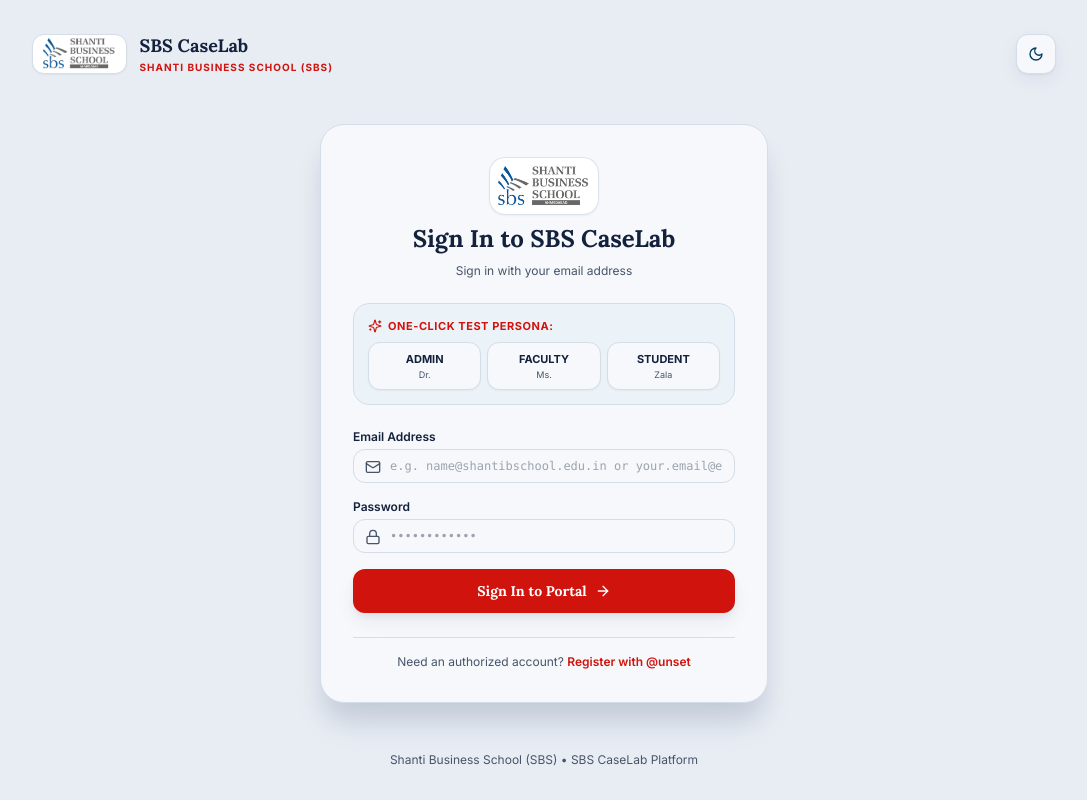
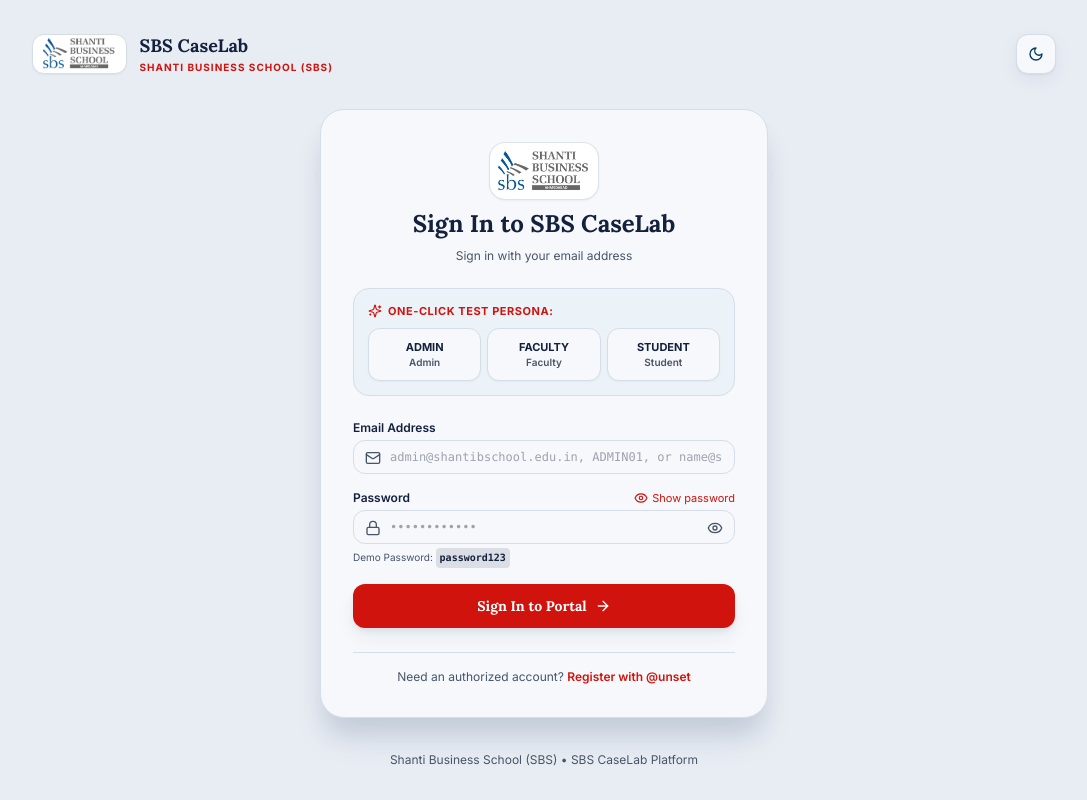
Before and after one commit to prachizala/Case_Lab, a Next.js app: page /login in a window 1280 px wide. Shown: the whole page, without its empty margins (96-1183 px from the left). Built offline with nearby package versions, Linux system fonts and the light colour scheme; no server answers.

Commit message:
feat(auth): add password visibility toggle, show demo credentials, and simplify role names to Admin, Faculty, Student

```diff
--- a/src/app/api/portfolio/[studentId]/certificate/[caseId]/route.ts
+++ b/src/app/api/portfolio/[studentId]/certificate/[caseId]/route.ts
@@ -199,7 +199,7 @@ export async function GET(
     doc.line(pageWidth - 105, sigY, pageWidth - 40, sigY);
     doc.setFontSize(9.5);
     doc.setTextColor(...primaryRgb);
-    doc.text(caseStudy.author_name || "Ms. Reena Paswan", pageWidth - 72.5, sigY + 5, {
+    doc.text(caseStudy.author_name || "Faculty", pageWidth - 72.5, sigY + 5, {
       align: "center",
     });
     doc.setFontSize(8);
--- a/src/app/library/page.tsx
+++ b/src/app/library/page.tsx
@@ -727,8 +727,8 @@ export default function LibraryPage() {
                     className="w-full px-2.5 py-1.5 text-xs rounded-lg border border-border bg-surface text-text focus:outline-none focus:border-accent"
                   >
                     <option value="all">All Faculty</option>
-                    <option value="Ms. Reena Paswan">Ms. Reena Paswan</option>
-                    <option value="Dr. Neha Sharma">Dr. Neha Sharma</option>
+                    <option value="Faculty">Faculty</option>
+                    <option value="Admin">Admin</option>
                   </select>
                 </div>
 
--- a/src/app/login/page.tsx
+++ b/src/app/login/page.tsx
@@ -18,6 +18,8 @@ import {
   ArrowRight,
   AlertCircle,
   Sparkles,
+  Eye,
+  EyeOff,
 } from "lucide-react";
 
 export default function LoginPage() {
@@ -25,6 +27,7 @@ export default function LoginPage() {
 
   const [email, setEmail] = useState("");
   const [password, setPassword] = useState("");
+  const [showPassword, setShowPassword] = useState(false);
   const [error, setError] = useState<string | null>(null);
   const [loading, setLoading] = useState(false);
 
@@ -130,21 +133,29 @@ export default function LoginPage() {
               <span>One-Click Test Persona:</span>
             </div>
             <div className="grid grid-cols-3 gap-1.5">
-              {demoUsers.map((u) => (
+              {demoUsers.map((u) => {
+                const personaName = u.role === "admin" ? "Admin" : u.role === "faculty" ? "Faculty" : "Student";
+                return (
                   <button
                     key={u.role}
                     type="button"
-                  onClick={() => handleQuickDemoLogin(u.email)}
-                  className="p-2 rounded-xl border border-border bg-surface text-center hover:border-accent transition-all shadow-xs"
+                    onClick={() => {
+                      setEmail(u.email);
+                      setPassword("password123");
+                      handleQuickDemoLogin(u.email);
+                    }}
+                    className="p-2.5 rounded-xl border border-border bg-surface text-center hover:border-accent hover:bg-primary-soft/40 transition-all shadow-xs group"
+                    title={`Sign in as ${personaName} (${u.email})`}
                   >
-                  <span className="text-[11px] font-bold block uppercase text-text">
+                    <span className="text-[11px] font-bold block uppercase text-text group-hover:text-accent">
                       {u.role}
                     </span>
-                  <span className="text-[9px] text-muted truncate block">
-                    {u.label.split(" ")[0]}
+                    <span className="text-[10px] text-muted block font-semibold">
+                      {personaName}
                     </span>
                   </button>
-              ))}
+                );
+              })}
             </div>
           </div>
 
@@ -163,9 +174,9 @@ export default function LoginPage() {
               <div className="relative">
                 <Mail className="w-4 h-4 text-muted absolute left-3 top-2.5" />
                 <input
-                  type="email"
+                  type="text"
                   required
-                  placeholder="e.g. name@shantibschool.edu.in or your.email@example.com"
+                  placeholder="admin@shantibschool.edu.in, ADMIN01, or name@shantibschool.edu.in"
                   value={email}
                   onChange={(e) => setEmail(e.target.value)}
                   className="w-full pl-9 pr-3 py-2 rounded-xl border border-border bg-surface text-text focus:outline-none focus:ring-1 focus:ring-accent font-mono"
@@ -174,20 +185,51 @@ export default function LoginPage() {
             </div>
 
             <div>
-              <label className="font-semibold text-text mb-1 block">
+              <div className="flex items-center justify-between mb-1">
+                <label className="font-semibold text-text">
                   Password
                 </label>
+                <button
+                  type="button"
+                  onClick={() => setShowPassword(!showPassword)}
+                  className="text-[11px] text-accent hover:underline flex items-center gap-1 font-sans cursor-pointer"
+                >
+                  {showPassword ? (
+                    <>
+                      <EyeOff className="w-3.5 h-3.5" />
+                      <span>Hide password</span>
+                    </>
+                  ) : (
+                    <>
+                      <Eye className="w-3.5 h-3.5" />
+                      <span>Show password</span>
+                    </>
+                  )}
+                </button>
+              </div>
               <div className="relative">
                 <Lock className="w-4 h-4 text-muted absolute left-3 top-2.5" />
                 <input
-                  type="password"
+                  type={showPassword ? "text" : "password"}
                   required
                   placeholder="••••••••••••"
                   value={password}
                   onChange={(e) => setPassword(e.target.value)}
-                  className="w-full pl-9 pr-3 py-2 rounded-xl border border-border bg-surface text-text focus:outline-none focus:ring-1 focus:ring-accent font-mono"
+                  className="w-full pl-9 pr-10 py-2 rounded-xl border border-border bg-surface text-text focus:outline-none focus:ring-1 focus:ring-accent font-mono"
                 />
+                <button
+                  type="button"
+                  onClick={() => setShowPassword(!showPassword)}
+                  className="absolute right-3 top-2.5 text-muted hover:text-text transition-colors cursor-pointer"
+                  title={showPassword ? "Hide password" : "Show password"}
+                  tabIndex={-1}
+                >
+                  {showPassword ? <EyeOff className="w-4 h-4" /> : <Eye className="w-4 h-4" />}
+                </button>
               </div>
+              <p className="mt-1 text-[10px] text-muted font-sans">
+                Demo Password: <button type="button" onClick={() => setPassword("password123")} className="px-1 py-0.5 rounded bg-muted/15 font-mono text-text font-bold hover:bg-accent/20 hover:text-accent transition-colors">password123</button>
+              </p>
             </div>
 
             <button
--- a/src/app/pricing/page.tsx
+++ b/src/app/pricing/page.tsx
@@ -53,8 +53,8 @@ export default function PricingPage() {
         // Fallback demo user
         userObj = {
           id: "usr-student-1",
-          email: `prachi.z24bca@${ALLOWED_EMAIL_DOMAIN}`,
-          name: "Zala Prachi",
+          email: `student@${ALLOWED_EMAIL_DOMAIN}`,
+          name: "Student",
           role: "student",
           subscription_status: "active",
         };
--- a/src/app/privacy/page.tsx
+++ b/src/app/privacy/page.tsx
@@ -43,8 +43,8 @@ export default function PrivacyPage() {
       } else {
         setCurrentUser({
           id: "usr-student-1",
-          email: `prachi.z24bca@${ALLOWED_EMAIL_DOMAIN}`,
-          name: "Zala Prachi",
+          email: `student@${ALLOWED_EMAIL_DOMAIN}`,
+          name: "Student",
           role: "student",
         });
       }
--- a/src/app/signup/page.tsx
+++ b/src/app/signup/page.tsx
@@ -261,7 +261,7 @@ function SignUpForm() {
                   <input
                     type="text"
                     required
-                    placeholder="e.g. Zala Prachi or Reena Paswan"
+                    placeholder="e.g. Student Name or Faculty Name"
                     value={name}
                     onChange={(e) => setName(e.target.value)}
                     className="w-full pl-9 pr-3 py-2 rounded-xl border border-border bg-surface text-text focus:outline-none focus:ring-1 focus:ring-accent"
--- a/src/components/AppShell.tsx
+++ b/src/components/AppShell.tsx
@@ -71,7 +71,7 @@ export function AppShell({ children }: AppShellProps) {
         if (user) {
           setCurrentUser(user);
         } else if (ENABLE_DEMO_PERSONA_SWITCHER) {
-          // In demo mode, if session cookie hasn't been initialized yet, auto-provision Dr. Neha Sharma
+          // In demo mode, if session cookie hasn't been initialized yet, auto-provision Admin
           fetch("/api/auth", {
             method: "POST",
             headers: { "Content-Type": "application/json" },
@@ -453,10 +453,10 @@ export function AppShell({ children }: AppShellProps) {
                   {/* User Profile Card */}
                   <div className="p-3 rounded-xl bg-primary-soft/30 dark:bg-primary-soft/10 border border-border/40 space-y-1">
                     <p className="text-xs font-bold text-text truncate">
-                      {currentUser?.name || "Dr. Neha Sharma"}
+                      {currentUser?.name || "Admin"}
                     </p>
                     <p className="text-[11px] text-muted truncate">
-                      {currentUser?.email || "neha.sharma@shantibschool.edu.in"}
+                      {currentUser?.email || "admin@shantibschool.edu.in"}
                     </p>
                     <div className="flex items-center flex-wrap gap-1.5 pt-1">
                       <span className="px-2 py-0.5 rounded-full text-[9px] font-mono font-bold uppercase tracking-wider bg-primary text-white">
@@ -514,7 +514,7 @@ export function AppShell({ children }: AppShellProps) {
                                 : "hover:bg-muted/10 text-text"
                             }`}
                           >
-                            <span className="truncate">Dr. Neha Sharma</span>
+                            <span className="truncate font-semibold">Admin</span>
                             <span className="text-[9px] font-mono px-1 rounded bg-white/20 font-bold shrink-0 ml-1">
                               ADMIN
                             </span>
@@ -527,7 +527,7 @@ export function AppShell({ children }: AppShellProps) {
                                 : "hover:bg-muted/10 text-text"
                             }`}
                           >
-                            <span className="truncate">Ms. Reena Paswan</span>
+                            <span className="truncate font-semibold">Faculty</span>
                             <span className="text-[9px] font-mono px-1 rounded bg-white/20 font-bold shrink-0 ml-1">
                               FACULTY
                             </span>
@@ -540,7 +540,7 @@ export function AppShell({ children }: AppShellProps) {
                                 : "hover:bg-muted/10 text-text"
                             }`}
                           >
-                            <span className="truncate">Zala Prachi</span>
+                            <span className="truncate font-semibold">Student</span>
                             <span className="text-[9px] font-mono px-1 rounded bg-white/20 font-bold shrink-0 ml-1">
                               STUDENT
                             </span>
@@ -638,7 +638,7 @@ export function AppShell({ children }: AppShellProps) {
                       }}
                       className="px-2 py-1 rounded-lg bg-white/10 hover:bg-white/20 text-[11px] font-medium text-white"
                     >
-                      Dr. Neha Sharma (Admin)
+                      Admin
                     </button>
                     <button
                       onClick={() => {
@@ -647,7 +647,7 @@ export function AppShell({ children }: AppShellProps) {
                       }}
                       className="px-2 py-1 rounded-lg bg-white/10 hover:bg-white/20 text-[11px] font-medium text-white"
                     >
-                      Ms. Reena Paswan (Faculty)
+                      Faculty
                     </button>
                     <button
                       onClick={() => {
@@ -656,7 +656,7 @@ export function AppShell({ children }: AppShellProps) {
                       }}
                       className="px-2 py-1 rounded-lg bg-white/10 hover:bg-white/20 text-[11px] font-medium text-white"
                     >
-                      Zala Prachi (Student)
+                      Student
                     </button>
                   </div>
                 </div>
--- a/src/lib/auth.ts
+++ b/src/lib/auth.ts
@@ -82,21 +82,21 @@ export function getDefaultDemoUsers() {
   return [
     {
       role: "admin" as UserRole,
-      label: "Dr. Neha Sharma (Admin)",
-      email: "neha.sharma@shantibschool.edu.in",
-      description: "Dean, Academics & Accreditation — Management & Strategy",
+      label: "Admin",
+      email: "admin@shantibschool.edu.in",
+      description: "Administrator Portal — Management, Approvals & Platform Settings",
     },
     {
       role: "faculty" as UserRole,
-      label: "Ms. Reena Paswan (Faculty)",
-      email: "reena.paswan@shantibschool.edu.in",
-      description: "Assistant Professor — Business Analytics / Marketing",
+      label: "Faculty",
+      email: "faculty@shantibschool.edu.in",
+      description: "Faculty Portal — Case Generation & Academic Authoring",
     },
     {
       role: "student" as UserRole,
-      label: "Zala Prachi (Student)",
-      email: "prachi.z24bca@shantibschool.edu.in",
-      description: "BCA, Semester 5 — Case library, answers & portfolio",
+      label: "Student",
+      email: "student@shantibschool.edu.in",
+      description: "Student Portal — Case Library, Submissions & Portfolio",
     },
   ];
 }
--- a/src/lib/mock-db.ts
+++ b/src/lib/mock-db.ts
@@ -138,11 +138,11 @@ export const initialCourses: Course[] = [
 ];
 
 export const initialProfiles: Profile[] = [
-  // 1. Admin: Dr. Neha Sharma
+  // 1. Admin
   {
     id: "usr-admin-1",
-    email: "neha.sharma@shantibschool.edu.in",
-    name: "Dr. Neha Sharma",
+    email: "admin@shantibschool.edu.in",
+    name: "Admin",
     role: "admin",
     department_id: "dept-1",
     plan: "institutional",
@@ -155,11 +155,11 @@ export const initialProfiles: Profile[] = [
     created_at: new Date().toISOString(),
     updated_at: new Date().toISOString(),
   },
-  // 2. Faculty: Ms. Reena Paswan
+  // 2. Faculty
   {
     id: "usr-faculty-1",
-    email: "reena.paswan@shantibschool.edu.in",
-    name: "Ms. Reena Paswan",
+    email: "faculty@shantibschool.edu.in",
+    name: "Faculty",
     role: "faculty",
     department_id: "dept-2",
     plan: "institutional",
@@ -172,11 +172,11 @@ export const initialProfiles: Profile[] = [
     created_at: new Date().toISOString(),
     updated_at: new Date().toISOString(),
   },
-  // 3. Student: Zala Prachi
+  // 3. Student
   {
     id: "usr-student-1",
-    email: "prachi.z24bca@shantibschool.edu.in",
-    name: "Zala Prachi",
+    email: "student@shantibschool.edu.in",
+    name: "Student",
     role: "student",
     department_id: "dept-3",
     plan: "standard",
@@ -263,7 +263,7 @@ export const initialCases: CaseStudy[] = [
   {
     id: "case-001",
     author_id: "usr-faculty-1",
-    author_name: "Ms. Reena Paswan",
+    author_name: "Faculty",
     title: "FinTech Disruption at Gujarat Cooperative Bank: The Micro-Lending Dilemma",
     status: "published",
     visibility: "sbs_only",
@@ -325,7 +325,7 @@ export const initialCases: CaseStudy[] = [
   {
     id: "case-002",
     author_id: "usr-faculty-1",
-    author_name: "Ms. Reena Paswan",
+    author_name: "Faculty",
     title: "FlashCase: Supply Chain Volatility at Reliance Solar Gigafactory",
     status: "draft",
     visibility: "private",
@@ -385,7 +385,7 @@ export const initialCases: CaseStudy[] = [
   {
     id: "case-003",
     author_id: "usr-faculty-1",
-    author_name: "Ms. Reena Paswan",
+    author_name: "Faculty",
     title: "Tata Motors EV Battery Sourcing: The Sanand Expansion Dilemma",
     status: "in_review",
     visibility: "sbs_only",
@@ -445,7 +445,7 @@ export const initialCases: CaseStudy[] = [
   {
     id: "case-004",
     author_id: "usr-faculty-1",
-    author_name: "Ms. Reena Paswan",
+    author_name: "Faculty",
     title: "Amul's Quick-Commerce Pivot: Balancing Cold Chain Economics with 10-Minute Delivery",
     status: "changes_requested",
     visibility: "sbs_only",
@@ -504,7 +504,7 @@ export const initialCases: CaseStudy[] = [
   {
     id: "case-005",
     author_id: "usr-faculty-1",
-    author_name: "Ms. Reena Paswan",
+    author_name: "Faculty",
     title: "Zomato vs Swiggy: The Platform Economy Battlefield in Ahmedabad",
     status: "approved",
     visibility: "public",
@@ -562,7 +562,7 @@ export const initialCases: CaseStudy[] = [
   {
     id: "case-006",
     author_id: "usr-faculty-1",
-    author_name: "Ms. Reena Paswan",
+    author_name: "Faculty",
     title: "भारतीय स्टार्टअप्स में प्रतिभा प्रतिधारण: हाइब्रिड कार्यबल चुनौती",
     status: "published",
     visibility: "sbs_only",
@@ -619,7 +619,7 @@ export const initialCases: CaseStudy[] = [
   {
     id: "case-007",
     author_id: "usr-faculty-1",
-    author_name: "Ms. Reena Paswan",
+    author_name: "Faculty",
     title: "સુરતના હીરા ઉદ્યોગમાં લેબ-ગ્રોન ડાયમંડ કટોકટી",
     status: "published",
     visibility: "public",
@@ -740,8 +740,8 @@ export const initialAnswers: StudentAnswer[] = [
     id: "ans-student-1-case-001",
     case_id: "case-001",
     student_id: "usr-student-1",
-    student_name: "Zala Prachi",
-    student_email: "prachi.z24bca@shantibschool.edu.in",
+    student_name: "Student",
+    student_email: "student@shantibschool.edu.in",
     text: `Executive Memorandum: Resolution Strategy for Gujarat Cooperative Bank
 
 1. Strategic Diagnosis: The surge in gross non-performing assets to 8.4% is primarily driven by unsecured agricultural micro-loans that lack digital repayment tracking. Concurrently, agile UPI-enabled fintechs are capturing high-velocity merchant deposits in Surat and Rajkot, eroding the bank's low-cost CASA deposit base.
@@ -809,7 +809,7 @@ export const initialGrades: Grade[] = [
       "Executive Presentation & Clarity": 14,
     },
     faculty_comment:
-      "Outstanding boardroom synthesis, Prachi. High honors for practical cooperative finance structuring.",
+      "Outstanding boardroom synthesis. High honors for practical cooperative finance structuring.",
     graded_by: "usr-faculty-1",
     is_published: true,
     published_at: new Date(Date.now() - 3600000 * 12).toISOString(),
@@ -994,7 +994,7 @@ export const initialClassroomSessions: ClassroomSession[] = [
     cold_call_history: [
       {
         student_id: "01938562-7e04-7a1b-9a82-120000000001",
-        student_name: "Zala Prachi",
+        student_name: "Student",
         timestamp: new Date(Date.now() - 1800000).toISOString(),
         score: 4,
         notes: "Strong opening cold call. Analyzed non-performing assets (NPA) risk and defended proprietary credit scoring.",
@@ -1015,7 +1015,7 @@ export const initialAudioBriefs: AudioBrief[] = [
     case_id: "case-001",
     title: "Executive Audio Debrief: Gujarat Cooperative Bank",
     duration_seconds: 140,
-    executive_summary: "Ms. Reena Paswan and Senior Banking Analyst Priya Desai unpack the high-stakes digital transition facing cooperative banking in India, evaluating credit risk, partnership models, and financial inclusion.",
+    executive_summary: "Faculty and Senior Banking Analyst Priya Desai unpack the high-stakes digital transition facing cooperative banking in India, evaluating credit risk, partnership models, and financial inclusion.",
     dialogue: [
       {
         speaker: "Professor",
@@ -1096,7 +1096,7 @@ export const initialAuditLogs: AuditLog[] = [
   {
     id: "audit-001",
     actor_id: "usr-admin-1",
-    actor_email: "neha.sharma@shantibschool.edu.in",
+    actor_email: "admin@shantibschool.edu.in",
     action: "role_change",
     target_id: "usr-faculty-1",
     target_type: "user",
@@ -1107,7 +1107,7 @@ export const initialAuditLogs: AuditLog[] = [
   {
     id: "audit-002",
     actor_id: "usr-admin-1",
-    actor_email: "neha.sharma@shantibschool.edu.in",
+    actor_email: "admin@shantibschool.edu.in",
     action: "case_approval",
     target_id: "case-001",
     target_type: "case",
@@ -1118,7 +1118,7 @@ export const initialAuditLogs: AuditLog[] = [
   {
     id: "audit-003",
     actor_id: "usr-faculty-1",
-    actor_email: "reena.paswan@shantibschool.edu.in",
+    actor_email: "faculty@shantibschool.edu.in",
     action: "grade_override",
     target_id: "ans-student-1-case-001",
     target_type: "grade",
@@ -1129,7 +1129,7 @@ export const initialAuditLogs: AuditLog[] = [
   {
     id: "audit-004",
     actor_id: "usr-faculty-1",
-    actor_email: "reena.paswan@shantibschool.edu.in",
+    actor_email: "faculty@shantibschool.edu.in",
     action: "case_created",
     target_id: "case-001",
     target_type: "case",
@@ -1140,7 +1140,7 @@ export const initialAuditLogs: AuditLog[] = [
   {
     id: "audit-005",
     actor_id: "usr-faculty-1",
-    actor_email: "reena.paswan@shantibschool.edu.in",
+    actor_email: "faculty@shantibschool.edu.in",
     action: "case_submitted",
     target_id: "case-002",
     target_type: "case",
@@ -1151,7 +1151,7 @@ export const initialAuditLogs: AuditLog[] = [
   {
     id: "audit-006",
     actor_id: "usr-admin-1",
-    actor_email: "neha.sharma@shantibschool.edu.in",
+    actor_email: "admin@shantibschool.edu.in",
     action: "case_approval",
     target_id: "case-003",
     target_type: "case",
@@ -1315,13 +1315,14 @@ class MockStore {
   }
 
   getProfile(id: string): Profile | undefined {
+    const clean = id.toLowerCase().trim();
     const p = this.profiles.find(
       (item) =>
         item.id === id ||
-        item.email.toLowerCase() === id.toLowerCase() ||
-        (id.toLowerCase() === "neha.sharma@shantibschool.edu.in" && item.id === "usr-admin-1") ||
-        (id.toLowerCase() === "reena.paswan@shantibschool.edu.in" && item.id === "usr-faculty-1") ||
-        (id.toLowerCase() === "prachi.z24bca@shantibschool.edu.in" && item.id === "usr-student-1")
+        item.email.toLowerCase() === clean ||
+        ((clean === "admin" || clean === "admin01" || clean === "admin@shantibschool.edu.in" || clean === "neha.sharma@shantibschool.edu.in") && item.id === "usr-admin-1") ||
+        ((clean === "faculty" || clean === "faculty01" || clean === "faculty@shantibschool.edu.in" || clean === "reena.paswan@shantibschool.edu.in") && item.id === "usr-faculty-1") ||
+        ((clean === "student" || clean === "student01" || clean === "student@shantibschool.edu.in" || clean === "prachi.z24bca@shantibschool.edu.in") && item.id === "usr-student-1")
     );
     if (!p) return undefined;
     this.checkAndResetMonthlyQuota(p);
@@ -3169,7 +3170,7 @@ class MockStore {
   graduateStudent(
     studentId: string,
     actorId: string = "usr-admin-1",
-    actorEmail: string = "neha.sharma@shantibschool.edu.in"
+    actorEmail: string = "admin@shantibschool.edu.in"
   ): { success: boolean; user?: Profile; error?: string } {
     const profile = this.profiles.find((p) => p.id === studentId);
     if (!profile) return { success: false, error: "User not found" };
--- a/src/middleware.ts
+++ b/src/middleware.ts
@@ -49,7 +49,7 @@ export async function middleware(request: NextRequest) {
     }
   } else {
     // When no cookie is present on protected routes:
-    // In demo/dev mode: automatically issue a signed session cookie for Dr. Neha Sharma (Admin)
+    // In demo/dev mode: automatically issue a signed session cookie for Admin
     const isDemo =
       process.env.NODE_ENV !== "production" ||
       process.env.NEXT_PUBLIC_ENABLE_DEMO_MODE === "true";
```
Also changed, not shown: public/screenshots/09-login-show-password.png (added), public/screenshots/10-login-password-visible.png (added). Lines whose indentation alone changed are shown as unchanged.
